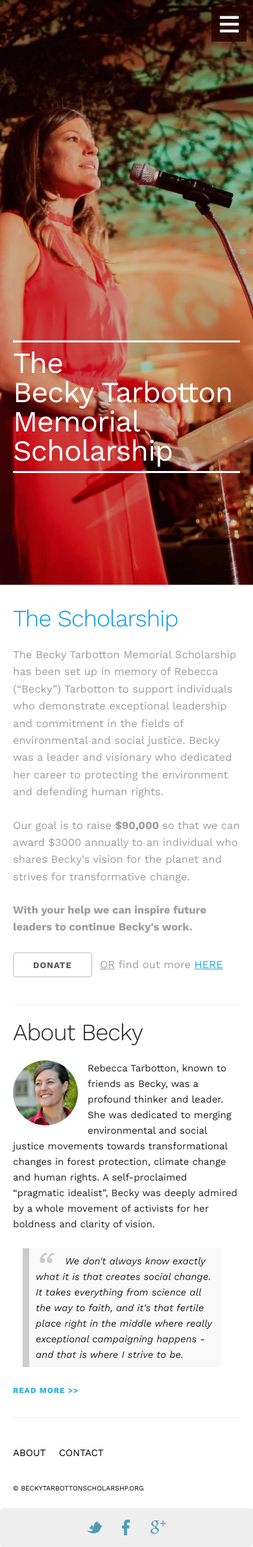
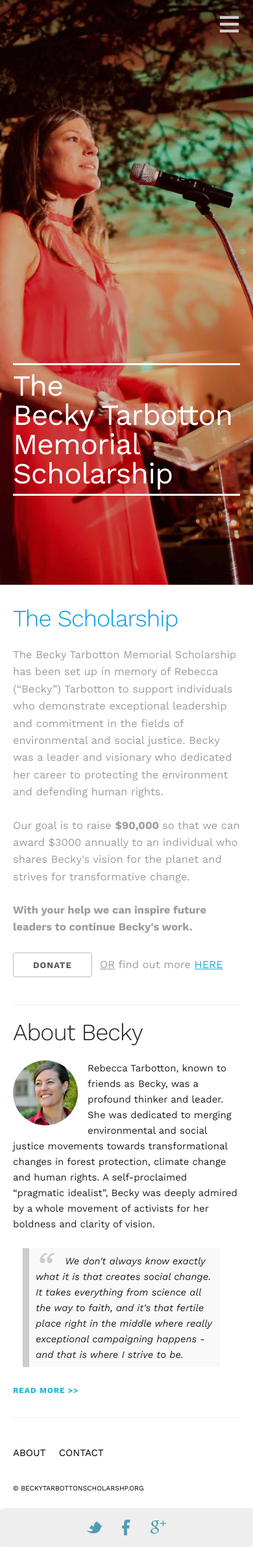
Before and after one commit to tsunamiCam/cameron-personal, a Jekyll site: the page built from index.html, in a window 390 px wide. Shown: the whole page at 65% size. Built offline with Jekyll 4.4.1, drawn with Linux system fonts in a browser that asks for light colours; nearby versions of some CDN libraries.

Commit message:
Burger menu colou change and H1 positioning on mobile

```diff
--- a/css/custom_Skeleton.css
+++ b/css/custom_Skeleton.css
@@ -23,15 +23,12 @@
   #nav-trigger span {
     display: inline-block;
     line-height: 0%;
-    color: white;
+    color: #D0D0D0 ;
     cursor: pointer;
     margin-top: 0;
-
     text-align: left;
     padding: 12px 4px 12px;
-    background: linear-gradient(
-            rgba(30, 0, 0, 0.8),
-            rgba(30, 0, 0, 0.8));
+
     }
     #nav-trigger span:after {
       display: inline-block;
@@ -46,10 +43,11 @@
         margin-left: 6px;
         text-shadow: 50px 50px 50px #000;}
     #nav-trigger span:hover {
-      color:  #D0D0D0  ; }
+      color:  #A0A0A0   ; }
     #nav-trigger .open:after {
     content: "x";
     font-size: 3em;
+    color: white;
     margin-right: 20px;
           width: 20px;
       height: 10px;
--- a/js/site.js
+++ b/js/site.js
@@ -54,11 +54,16 @@
 
     //Reduce H1 font size for small devices
     if (width < 550) {
+
       $( ".landing h1" ).css( "font-size",  "3em");
+      placeHeaderTxt(".landing",0.8);
+    }
+    else {
+      placeHeaderTxt(".landing",0.75);
     }
 
     //Place the header text
-    placeHeaderTxt(".landing",0.75);
+
     placeHeaderTxt(".post-header",0.9 );
     $window.on('scroll', onScroll)
     $window.on('resize', resize)
```
